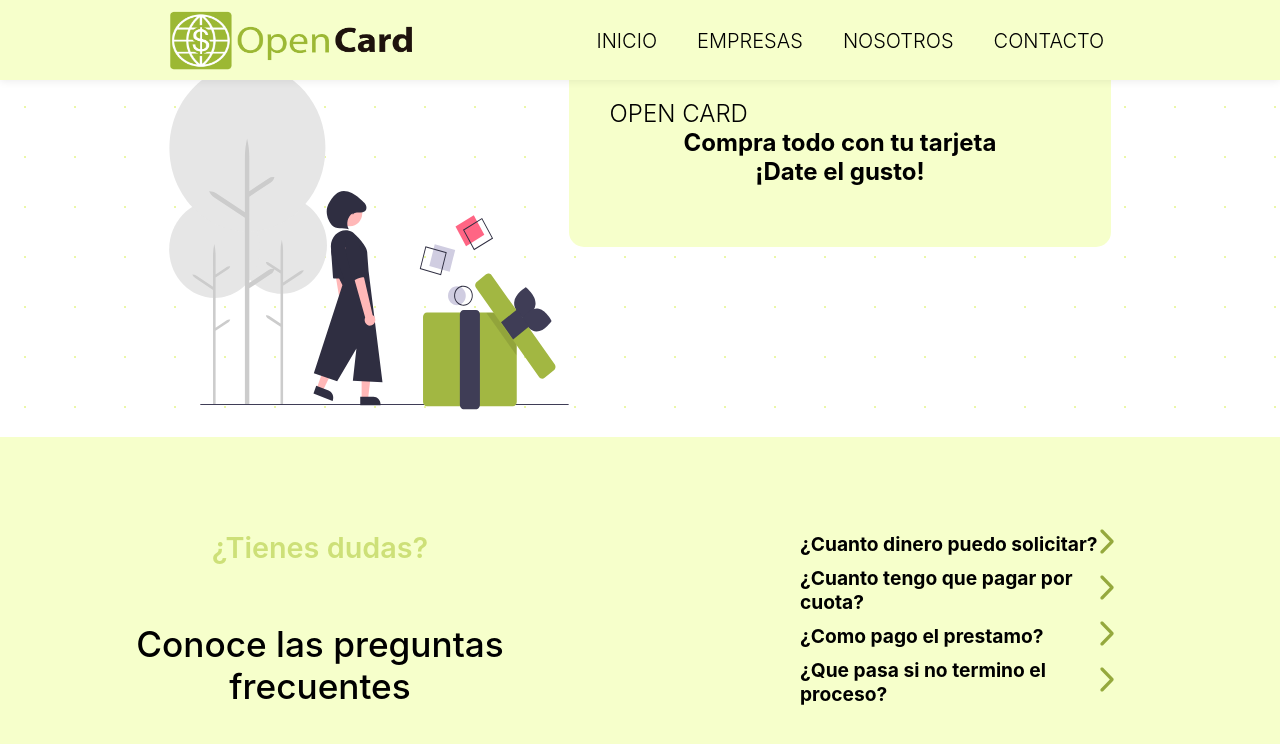
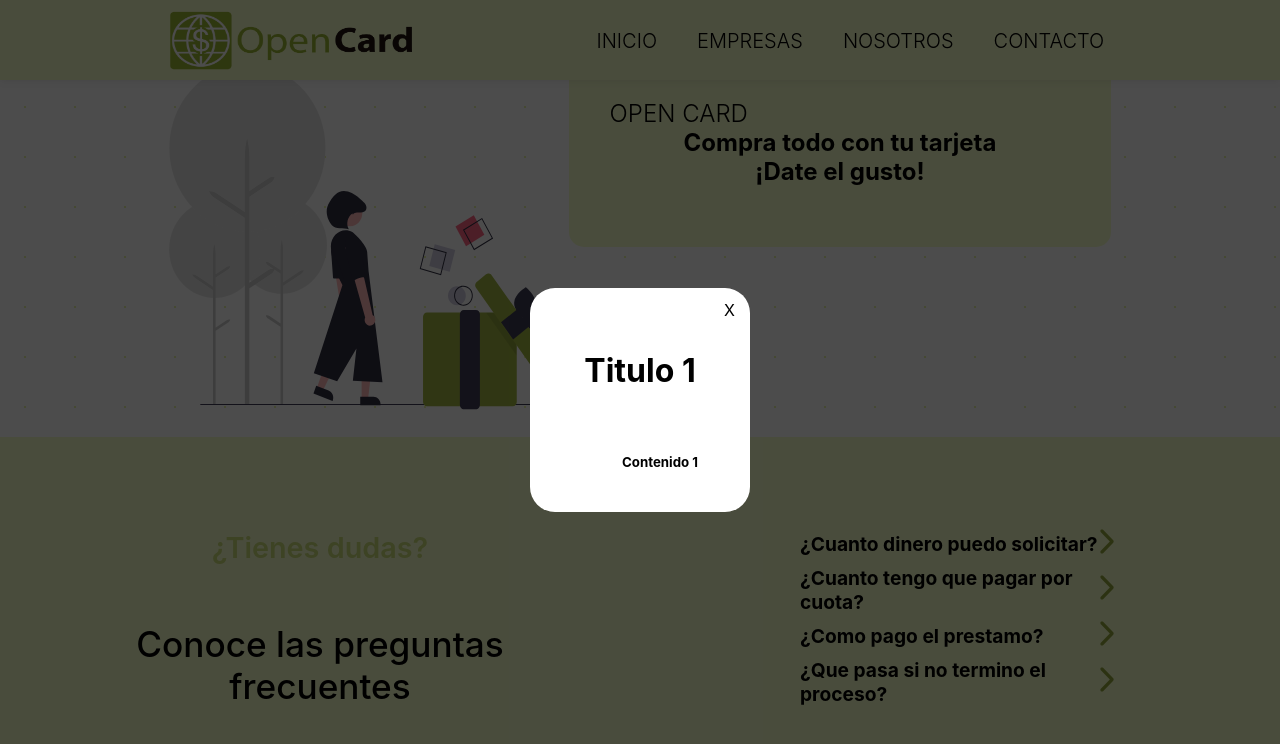
Before and after one commit to kloehz/OpenCardWeb, a Next.js app: page / in a window 1280 px wide. Both pictures are taken after a click on the element "¿Cuanto dinero puedo solicitar?". Shown: the part 1018-1762 px from the top of the page. Built offline with nearby package versions, Linux system fonts and the light colour scheme.

Commit message:
[ADD]Creacion de nuevo modal

```diff
--- a/components/home/Questions.tsx
+++ b/components/home/Questions.tsx
@@ -1,12 +1,13 @@
 import { useState } from 'react';
 import { useAnswer } from '../../hooks/useAnswer';
 import { styles } from '../../styles/home/questions';
+import { IAnswer } from '../../types/answer';
 import { AnswersModal } from './answers/AnswersModal';
 
 export const Questions = () => {
 
   const [modalOpen, setModalOpen] = useState(false);
-  const [answer, setAnswer] = useState('');
+  const [answer, setAnswer] = useState({} as IAnswer);
 
   const handleModal = (id: number) => {
     setAnswer(useAnswer(id));
@@ -46,8 +47,8 @@
             </div>
           </div>
         </div>
+        <AnswersModal isOpen={modalOpen} setIsOpen={setModalOpen} answer={answer}/>
       </div>
-      <AnswersModal isOpen={modalOpen} setIsOpen={setModalOpen} answer={answer}/>
       <style jsx>{styles}</style>
     </>
   );
--- a/components/home/answers/AnswersModal.tsx
+++ b/components/home/answers/AnswersModal.tsx
@@ -1,20 +1,92 @@
-import { Modal } from '@nextui-org/react';
 import { Dispatch, SetStateAction } from 'react';
+import { IAnswer } from '../../../types/answer';
 
 interface IAnswersModal {
   isOpen: boolean
   setIsOpen: Dispatch<SetStateAction<boolean>>
-  answer: string
+  answer: IAnswer
 }
 
-export const AnswersModal = ({ isOpen, setIsOpen, answer }: IAnswersModal) => {
+export const AnswersModal = ({ isOpen, setIsOpen, answer: { title, content } }: IAnswersModal) => {
+
+  const handleClickBackground = (e: React.MouseEvent<HTMLDivElement, MouseEvent>) => {
+    e.preventDefault();
+    if (e.currentTarget.dataset.js === 'root-modal') {
+      setIsOpen(false);
+    }
+  };
+
   return (
-    <Modal
-      open={isOpen}
-      onClose={() => setIsOpen(false)}
-      closeButton={true}
-    >
-      { answer }
-    </Modal>
+    <>
+      <div
+        className="modal-container"
+        data-js="root-modal"
+        onClick={(e) => handleClickBackground(e)}
+      >
+        <div className="modal">
+          <span onClick={ () => setIsOpen(false) }>X</span>
+          <h1>{title}</h1>
+          <h5>{content}</h5>
+        </div>
+      </div>
+      <style jsx>{`
+        .modal-container {
+          background-color: rgba(0, 0, 0, 0.7);
+          position: fixed;
+          visibility: ${ isOpen ? 'visible' : 'hidden' };
+          top: 0;
+          left: 0;
+          height: 100%;
+          width: 100%;
+          z-Index: 9999;
+          display: flex;
+          justify-Content: center;
+          align-items: center;
+          animation: modal_fade .5s;
+          opacity: ${ isOpen ? '1' : '0' };
+        }
+
+        @keyframes modal_fade {
+          0% { opacity: 0;}
+          50%; { opacity: 0.5;}
+          100% { opacity: 1;}
+        }
+
+        .modal {
+          background-color: white;
+          min-width: 220px;
+          max-width: 600px;
+          max-height: 400px;
+          display: flex;
+          flex-direction: column;
+          border-radius: 25px;
+        }
+
+        span {
+          display: flex;
+          justify-content: flex-end;
+          padding-right: 0px;
+          padding-top: 12px;
+          top: 0;
+          margin-right: 15px;
+          cursor: pointer;
+        }
+
+        h1 {
+          height: 25%;
+          width: 100%;
+          text-align: center;
+          padding-top: 10px;
+        }
+
+        h5 {
+          height: 75%;
+          width: 100%;
+          padding: 20px;
+          text-align: center;
+        }
+        `
+      }</style>
+    </>
   );
 };
--- a/hooks/useAnswer.ts
+++ b/hooks/useAnswer.ts
@@ -1,20 +1,36 @@
+import { IAnswer } from '../types/answer';
 
-export const useAnswer = ( id: number ): string => {
+export const useAnswer = ( id: number ): IAnswer => {
 
-  let answer = 'Sin respuesta';
+  let answer: IAnswer = {
+    title: 'Titulo',
+    content: 'Contenido'
+  };
 
   switch (id) {
   case 0:
-    answer = 'Respuesta numero 0';
+    answer = {
+      title: 'Titulo 1',
+      content: 'Contenido 1'
+    };
     break;
   case 1:
-    answer = 'Respuesta numero 1';
+    answer = {
+      title: 'Titulo 2',
+      content: 'Contenido 2'
+    };
     break;
   case 2:
-    answer = 'Respuesta numero 2';
+    answer = {
+      title: 'Titulo 3',
+      content: 'Contenido 3'
+    };
     break;
   case 3:
-    answer = 'Respuesta numero 3';
+    answer = {
+      title: 'Titulo 4',
+      content: 'Contenido 4'
+    };
     break;
   }
   return answer;
--- a/package.json
+++ b/package.json
@@ -9,7 +9,6 @@
     "lint": "next lint"
   },
   "dependencies": {
-    "@nextui-org/react": "^1.0.1-alpha.50",
     "install": "^0.13.0",
     "leaflet": "^1.7.1",
     "next": "11.1.2",
--- a/styles/navBarStyles.ts
+++ b/styles/navBarStyles.ts
@@ -13,7 +13,7 @@
     justify-content: space-evenly;
     position: fixed;
     width: 100%;
-    z-index: 100;
+    z-index: 1;
   }
 
   .imageLogo {
--- /dev/null
+++ b/types/answer.ts
@@ -0,0 +1,4 @@
+export interface IAnswer {
+    title: string
+    content: string
+}
```
